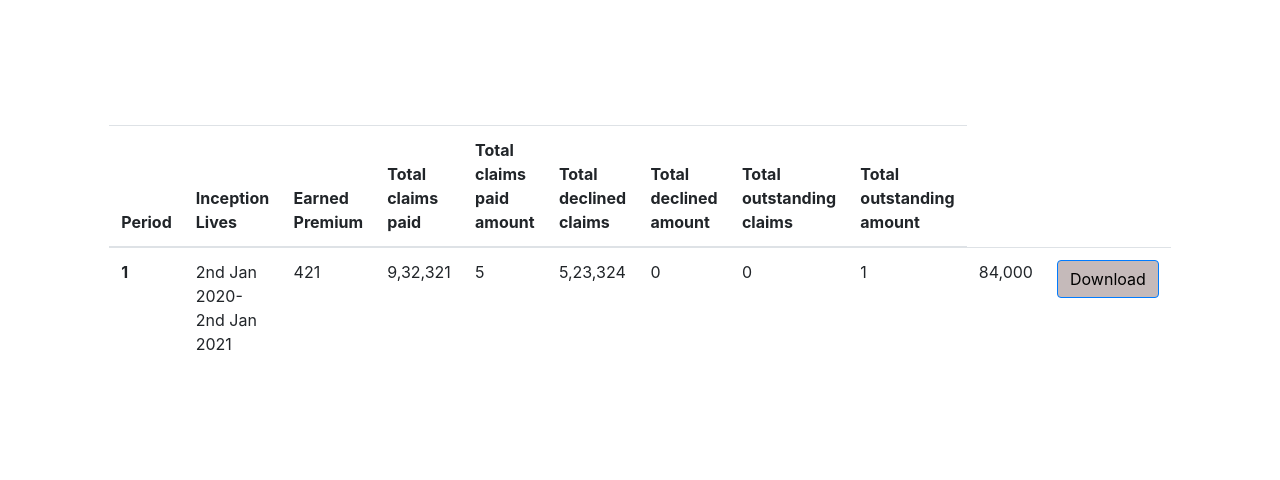
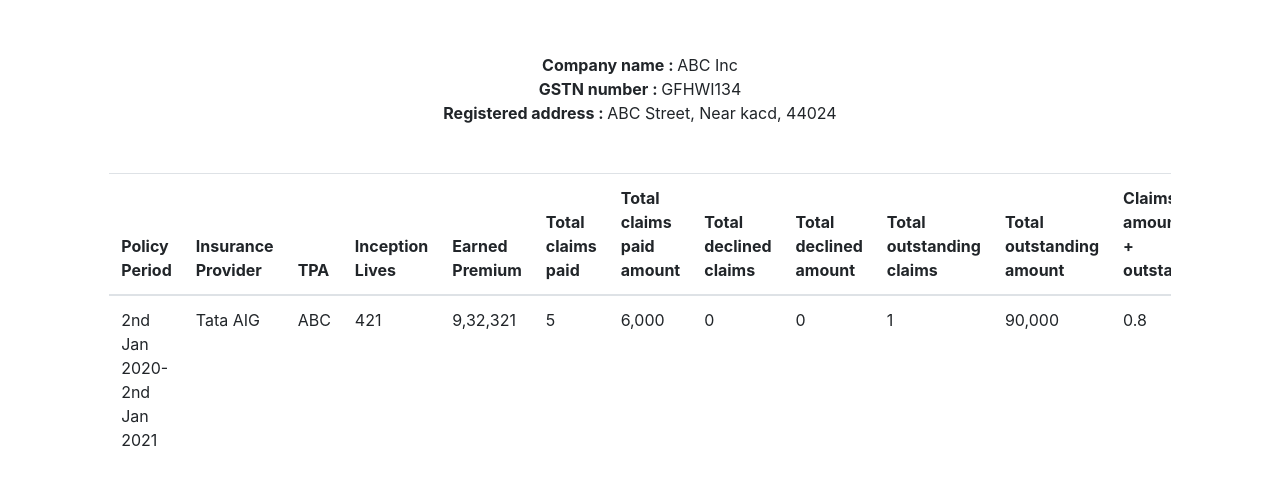
Before and after one commit to apple462/Claims-Repo, a plain HTML site: page company.html in a window 1280 px wide. Shown: the part 337-817 px from the top of the page. Drawn offline with nearby package versions, Linux system fonts and the light colour scheme.

Commit message:
Add files via upload

```diff
--- a/company.html
+++ b/company.html
@@ -26,11 +26,15 @@
     <section>
         <center>
             <h1 style="font-size: 60px; padding-top: 40px;"> Decentralized Health Insurance Claim Database </h1>
+            <br><br>
+        <b>Company name : </b> ABC Inc <br>
+        <b>GSTN number : </b> GFHWI134 <br>
+        <b>Registered address : </b> ABC Street, Near kacd, 44024 <br>
         </center>
-        <br><br>
+
     </section>
 
-<br><br><br>
+<br><br>
 
 <div class="row">
 
@@ -42,7 +46,9 @@
         <table class="table table-hover table-responsive">
             <thead>
               <tr>
-                <th scope="col">Period</th>
+                <th scope="col">Policy Period</th>
+                <th scope="col">Insurance Provider</th>
+                <th scope="col">TPA</th>
                 <th scope="col">Inception Lives</th>
                 <th scope="col">Earned Premium</th>
                 <th scope="col">Total claims paid</th>
@@ -50,21 +56,26 @@
                 <th scope="col">Total declined claims</th>
                 <th scope="col">Total declined amount</th>
                 <th scope="col">Total outstanding claims</th>
-                <th scope="col">Total outstanding amount
+                <th scope="col">Total outstanding amount</th>
+                <th scope="col">Claims amount(paid + outstanding)</th>
+                <th scope="col">Incurred claims ratio</th>
+
             </tr>
             </thead>
             <tbody>
               <tr>
-                <th scope="row">1</th>
                 <td>2nd Jan 2020-2nd Jan 2021</td>
+                <td>Tata AIG</td>
+                <td>ABC</td>
                 <td>421</td>
                 <td>9,32,321</td>
                 <td>5</td>
-                <td>5,23,324</td>
+                <td>6,000</td>
                 <td>0</td>
                 <td>0</td>
                 <td>1</td>
-                <td>84,000</td>
+                <td>90,000</td>
+                <td>0.8</td>
                 <td> <button type="submit" class="btn btn-primary" style="float: right;">Download</button></td>
             </tr>
             </tbody>
--- a/hs.css
+++ b/hs.css
@@ -28,3 +28,7 @@
     border: 3px solid black;
     margin-right: 20px;
 }
+
+.alert{
+    display: none;
+}
```
Also changed, not shown: self.html (+4 -1 lines), sync_data.html (+11 -1 lines).
